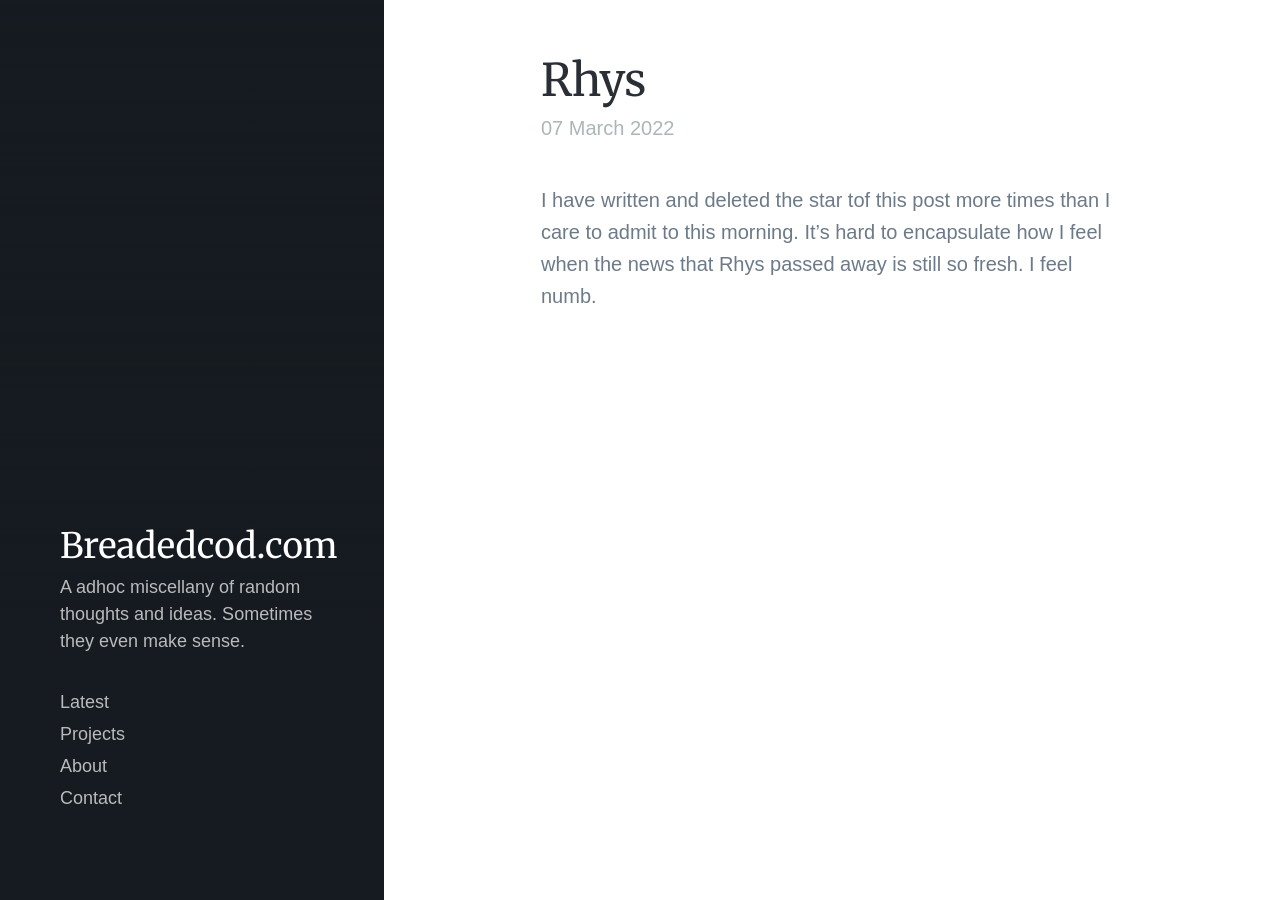
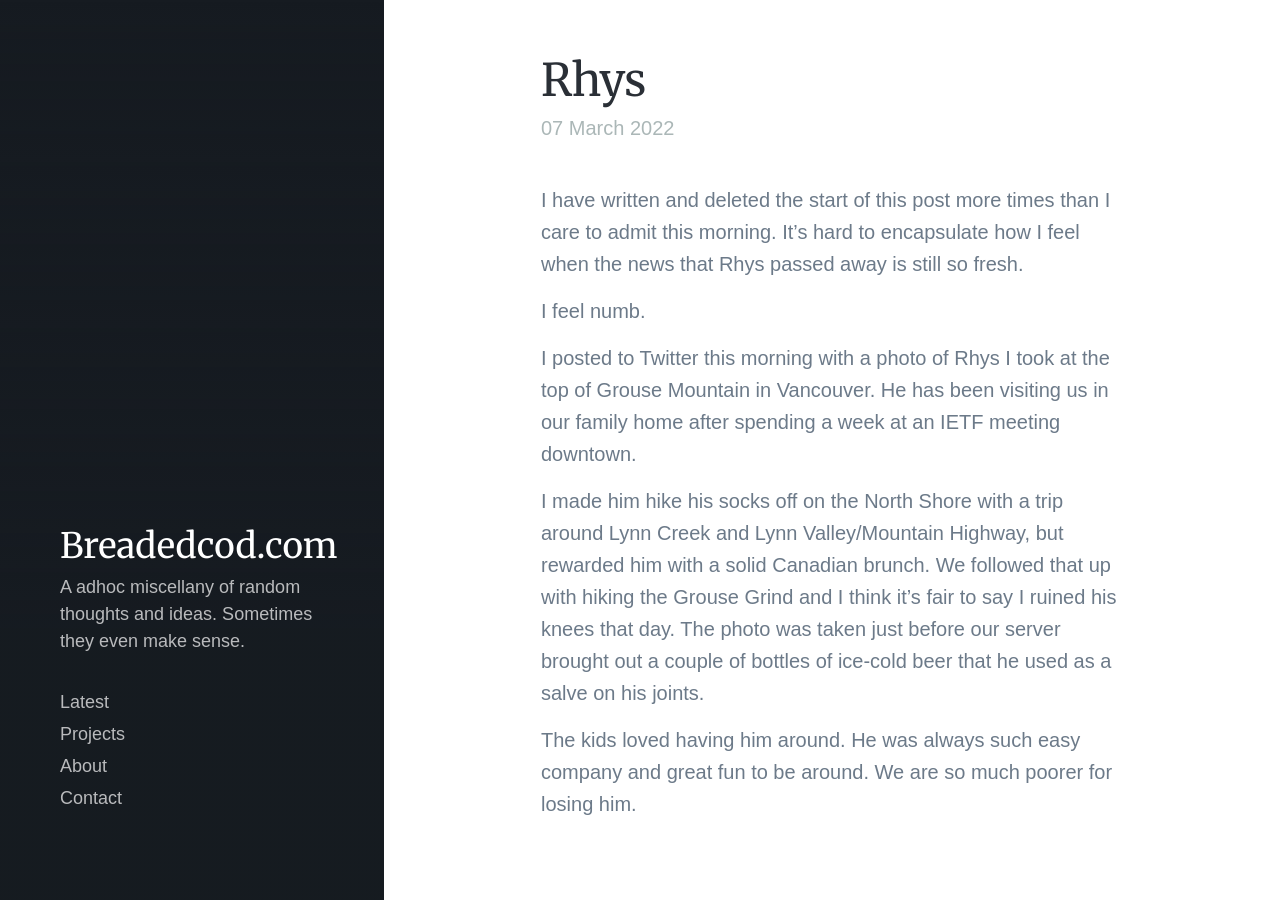
Before and after one commit to breadedcod/breadedcod.github.io, a Jekyll site: the page built from _posts/2022-03-07-rhys.md, in a window 1280 px wide and 900 px high. Built offline with Jekyll 4.4.1, drawn with Linux system fonts in a browser that asks for light colours; nearby versions of some CDN libraries; some web fonts are replaced.

Commit message:
updated draft

```diff
--- a/_posts/2022-03-07-rhys.md
+++ b/_posts/2022-03-07-rhys.md
@@ -6,4 +6,12 @@ categories: [ Life ]
 image:
 tags: [ love, life, loss ]
 ---
-I have written and deleted the star tof this post more times than I care to admit to this morning. It's hard to encapsulate how I feel when the news that Rhys passed away is still so fresh. I feel numb.
+I have written and deleted the start of this post more times than I care to admit this morning. It's hard to encapsulate how I feel when the news that Rhys passed away is still so fresh.
+
+I feel numb.
+
+I posted to Twitter this morning with a photo of Rhys I took at the top of Grouse Mountain in Vancouver. He has been visiting us in our family home after spending a week at an IETF meeting downtown.
+
+I made him hike his socks off on the North Shore with a trip around Lynn Creek and Lynn Valley/Mountain Highway, but rewarded him with a solid Canadian brunch. We followed that up with hiking the Grouse Grind and I think it's fair to say I ruined his knees that day. The photo was taken just before our server brought out a couple of bottles of ice-cold beer that he used as a salve on his joints.
+
+The kids loved having him around. He was always such easy company and great fun to be around. We are so much poorer for losing him.
```
Also changed, not shown: .obsidian/app.json (added), .obsidian/appearance.json (added), .obsidian/core-plugins.json (added), .obsidian/hotkeys.json (added), 1 other file.
